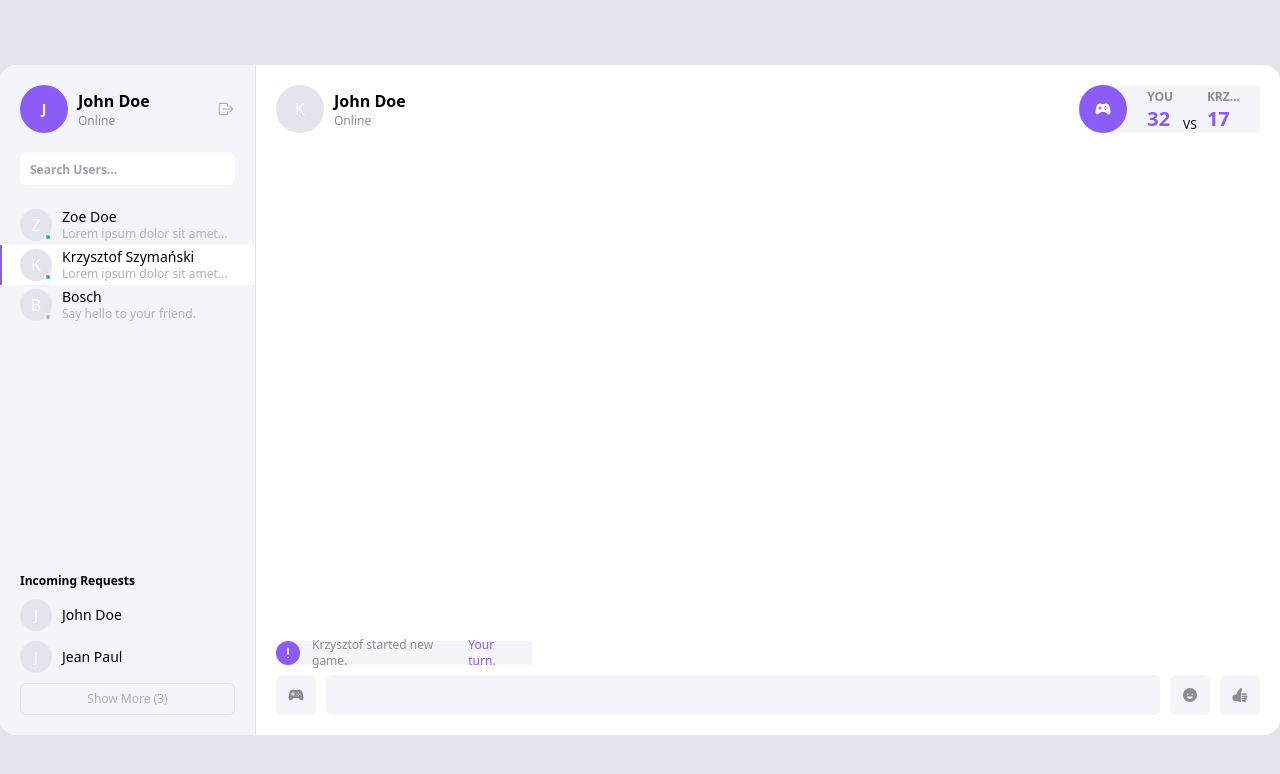
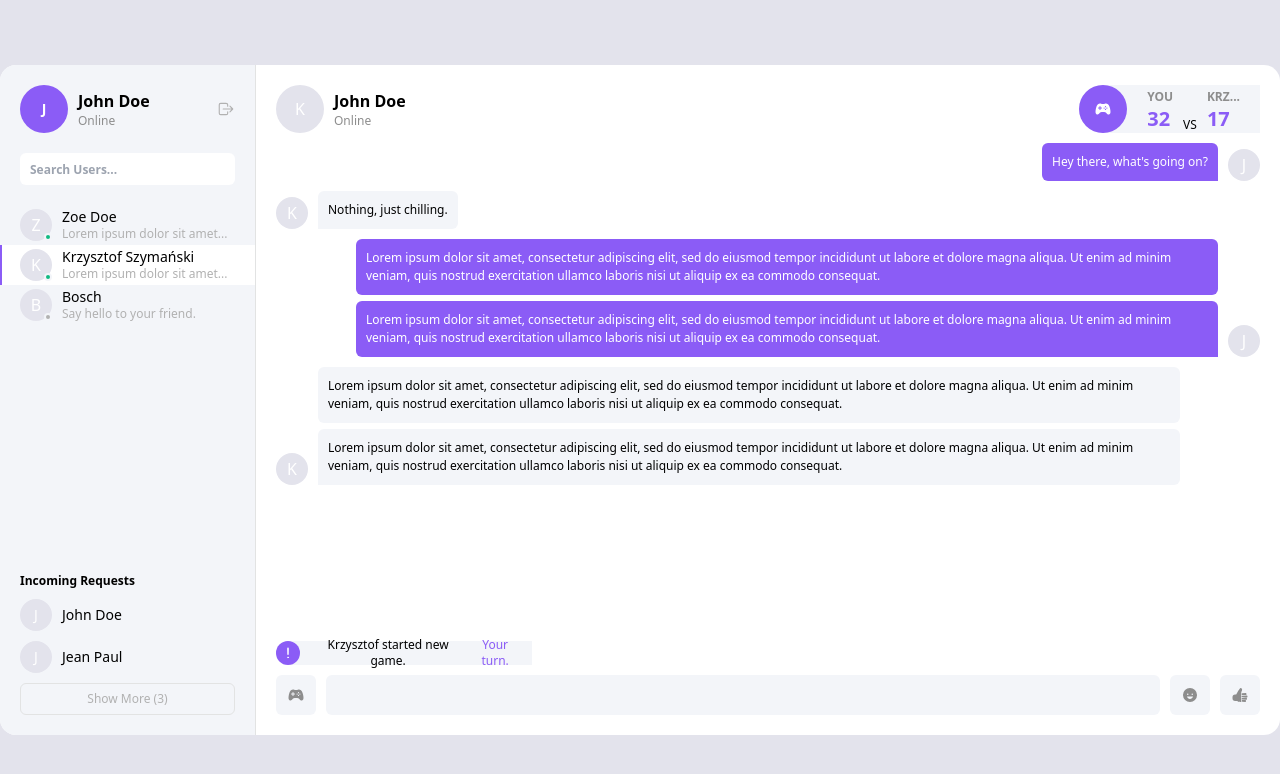
Before and after one commit to bravecode/messanger, a React (Create React App) app in the folder client/: page /client in a window 1280 px wide. Shown: the top 774 px of the page. Built offline with nearby package versions, Linux system fonts and the light colour scheme.

Commit message:
UI & UX Changes - Part 3

```diff
--- a/client/src/_components/emoji/EmojiPicker.tsx
+++ b/client/src/_components/emoji/EmojiPicker.tsx
@@ -12,7 +12,7 @@ const EmojiPicker: React.FC<IEmojiPickerProps> = ({
     onSelect
 }) => {
     const _containerStyles = classNames({
-        'w-48 absolute bottom-full right-0 bg-white shadow-md p-2.5 grid grid-cols-6 rounded-lg': true,
+        'w-48 absolute bottom-full right-0 mb-2.5 bg-white shadow-md p-2.5 grid grid-cols-6 rounded-md': true,
         'hidden': !open,
     });
 
--- a/client/src/views/client/components/Center/Conversation/Conversation.tsx
+++ b/client/src/views/client/components/Center/Conversation/Conversation.tsx
@@ -3,6 +3,7 @@ import { Footer } from './Footer/Footer';
 
 // Components
 import { Header } from './Header/Header';
+import { MessageGroup } from './MessageGroup/MessageGroup';
 
 const Conversation: React.FC = () => {
     return (
@@ -11,7 +12,39 @@ const Conversation: React.FC = () => {
             <Header />
 
             <div className="h-full">
+                <MessageGroup
+                    userName="John Doe"
+                    type="sent"
+                    messages={[
+                        "Hey there, what's going on?"
+                    ]}
+                />
 
+                <MessageGroup
+                    userName="Krzysztof"
+                    type="received"
+                    messages={[
+                        "Nothing, just chilling."
+                    ]}
+                />
+
+                <MessageGroup
+                    userName="John Doe"
+                    type="sent"
+                    messages={[
+                        "Lorem ipsum dolor sit amet, consectetur adipiscing elit, sed do eiusmod tempor incididunt ut labore et dolore magna aliqua. Ut enim ad minim veniam, quis nostrud exercitation ullamco laboris nisi ut aliquip ex ea commodo consequat.",
+                        "Lorem ipsum dolor sit amet, consectetur adipiscing elit, sed do eiusmod tempor incididunt ut labore et dolore magna aliqua. Ut enim ad minim veniam, quis nostrud exercitation ullamco laboris nisi ut aliquip ex ea commodo consequat."
+                    ]}
+                />
+
+                <MessageGroup
+                    userName="Krzysztof"
+                    type="received"
+                    messages={[
+                        "Lorem ipsum dolor sit amet, consectetur adipiscing elit, sed do eiusmod tempor incididunt ut labore et dolore magna aliqua. Ut enim ad minim veniam, quis nostrud exercitation ullamco laboris nisi ut aliquip ex ea commodo consequat.",
+                        "Lorem ipsum dolor sit amet, consectetur adipiscing elit, sed do eiusmod tempor incididunt ut labore et dolore magna aliqua. Ut enim ad minim veniam, quis nostrud exercitation ullamco laboris nisi ut aliquip ex ea commodo consequat."
+                    ]}
+                />
             </div>
 
             <Footer />
--- a/client/src/views/client/components/Center/Conversation/Footer/FooterEmoji.tsx
+++ b/client/src/views/client/components/Center/Conversation/Footer/FooterEmoji.tsx
@@ -1,15 +1,48 @@
-import React from 'react';
+import React, { useState } from 'react';
 import { IoHappy, IoThumbsUp } from 'react-icons/io5';
+import classNames from 'classnames';
+
+// Components
+import { EmojiPicker } from '_components/emoji/EmojiPicker';
 
 const FooterEmoji: React.FC = () => {
+    const [open, setOpen] = useState(false);
+
+    // Handlers
+    const handleEmojiPickerToggle = () => {
+        setOpen((prev) => !prev);
+    }
+
+    const handleEmojiPickerSelect = (value: string) => {
+        setOpen(false);
+
+        console.log(value);
+    }
+
+    const onThumbsUp = () => {
+        console.log(`👍`);
+    }
+
+    // Styles
+    const _pickerButtonStyles = classNames({
+        'h-10 w-10 rounded-md flex items-center justify-center flex-shrink-0 relative hover:bg-purple-500 hover:text-white': true,
+        'text-custom-gray-dark bg-custom-gray-lightest': !open,
+        'bg-purple-500 text-white': open
+    });
+
     return (
         <>
-            <div className="h-10 w-10 rounded-md flex items-center justify-center text-custom-gray-dark bg-custom-gray-lightest flex-shrink-0">
+            <button className={_pickerButtonStyles} onClick={handleEmojiPickerToggle}>
+                <EmojiPicker
+                    open={open}
+                    onSelect={handleEmojiPickerSelect}
+                />
+
                 <IoHappy color="inherit" />
-            </div>
-            <div className="h-10 w-10 rounded-md flex items-center justify-center text-custom-gray-dark bg-custom-gray-lightest flex-shrink-0">
+            </button>
+            <button className="h-10 w-10 rounded-md flex items-center justify-center text-custom-gray-dark bg-custom-gray-lightest flex-shrink-0 hover:bg-purple-500 hover:text-white" onClick={onThumbsUp}>
                 <IoThumbsUp color="inherit" />
-            </div>
+            </button>
         </>
     );
 }
--- a/client/src/views/client/components/Center/Conversation/Footer/FooterGame.tsx
+++ b/client/src/views/client/components/Center/Conversation/Footer/FooterGame.tsx
@@ -1,26 +1,34 @@
-import React from 'react';
-import { IoGameController, IoAlert } from 'react-icons/io5';
+import classNames from 'classnames';
+import React, { useState } from 'react';
+import { IoGameController } from 'react-icons/io5';
+
+// Components
+import { FooterGameAlert } from './FooterGameAlert';
+import { FooterGameMenu } from './FooterGameMenu';
 
 const FooterGame: React.FC = () => {
-    const isAlertVisible = true;
+    const [open, setOpen] = useState(false);
+
+    // Handlers
+    const handleGameMenuToggle = () => {
+        setOpen((prev) => !prev);
+    }
+
+    // Styles
+    const _containerStyles = classNames({
+        'h-10 w-10 rounded-md flex items-center justify-center flex-shrink-0 relative hover:bg-purple-500 hover:text-white': true,
+        'text-custom-gray-dark bg-custom-gray-lightest': !open,
+        'bg-purple-500 text-white': open
+    });
 
     return (
-        <div className="h-10 w-10 rounded-md flex items-center justify-center text-custom-gray-dark bg-custom-gray-lightest flex-shrink-0 relative">
-            {
-                isAlertVisible && (
-                    <div className="absolute bottom-10 left-0 mb-2.5 h-6 w-64">
-                        <div className="h-6 w-6 rounded-full bg-purple-500 text-white flex items-center justify-center absolute left-0 top-0">
-                            <IoAlert size="14px" color="inherit" />
-                        </div>
-                        <div className="bg-custom-gray-lightest h-6 pr-2.5 pl-9 rounded-l-full rounded-r-md text-xs flex items-center">
-                            Krzysztof started new game. <span className="text-purple-500 pl-1">Your turn.</span>
-                        </div>
-                    </div>
-                )
-            }
+        <button className={_containerStyles} onClick={handleGameMenuToggle}>
+            <FooterGameAlert visible />
+
+            <FooterGameMenu open={open} />
 
             <IoGameController color="inherit" />
-        </div>
+        </button>
     );
 }
 
--- /dev/null
+++ b/client/src/views/client/components/Center/Conversation/Footer/FooterGameAlert.tsx
@@ -0,0 +1,27 @@
+import React from 'react';
+import { IoAlert } from 'react-icons/io5';
+
+export interface IFooterGameAlertProps {
+    visible?: boolean;
+}
+
+const FooterGameAlert: React.FC<IFooterGameAlertProps> = ({
+    visible
+}) => {
+    if (!visible) {
+        return null;
+    }
+
+    return (
+        <div className="absolute bottom-10 left-0 mb-2.5 h-6 w-64">
+            <div className="h-6 w-6 rounded-full bg-purple-500 text-white flex items-center justify-center absolute left-0 top-0">
+                <IoAlert size="14px" color="inherit" />
+            </div>
+            <div className="bg-custom-gray-lightest h-6 pr-2.5 pl-9 rounded-l-full rounded-r-md text-xs flex items-center text-black">
+                Krzysztof started new game. <span className="text-purple-500 pl-1">Your turn.</span>
+            </div>
+        </div>
+    );
+}
+
+export { FooterGameAlert }
--- /dev/null
+++ b/client/src/views/client/components/Center/Conversation/Footer/FooterGameMenu.tsx
@@ -0,0 +1,52 @@
+import React from 'react';
+import { Emoji } from '_components/emoji/Emoji';
+import { FooterGameMenuItem } from './FooterGameMenuItem';
+
+export interface IFooterGameMenuProps {
+    open?: boolean;
+}
+
+const FooterGameMenu: React.FC<IFooterGameMenuProps> = ({
+    open
+}) => {
+    if (!open) {
+        return null;
+    }
+
+    // Handlers
+    const handleGameMenuItemSelect = (value: string) => {
+        console.log(value);
+    }
+
+    return (
+        <div className="w-auto absolute bottom-full left-0 mb-2.5 bg-white shadow-md p-2.5 rounded-md text-black">
+
+            <div className="text-sm font-semibold pb-2.5">
+                Make your choice
+            </div>
+
+            <div className="flex gap-2.5">
+                <FooterGameMenuItem
+                    symbol="👊"
+                    label="Rock"
+                    onSelect={handleGameMenuItemSelect}
+                />
+
+                <FooterGameMenuItem
+                    symbol="✋"
+                    label="Paper"
+                    onSelect={handleGameMenuItemSelect}
+                />
+
+                <FooterGameMenuItem
+                    symbol="✌️"
+                    label="Scissors"
+                    onSelect={handleGameMenuItemSelect}
+                />
+            </div>
+
+        </div>
+    );
+}
+
+export { FooterGameMenu }
--- /dev/null
+++ b/client/src/views/client/components/Center/Conversation/MessageGroup/Message.tsx
@@ -0,0 +1,33 @@
+import React from 'react';
+import classNames from 'classnames';
+
+import { TMessageGroupType } from './MessageGroup';
+
+export interface IMessageProps {
+    value: string;
+    type: TMessageGroupType;
+    last?: boolean;
+}
+
+const Message: React.FC<IMessageProps> = ({
+    value,
+    type,
+    last
+}) => {
+    const _containerStyles = classNames({
+        'p-2.5 leading-normal text-xs rounded-t-md': true,
+        'bg-custom-gray-lightest text-black ': type === 'received',
+        'rounded-br-md': type === 'received' && last,
+        'bg-purple-500 text-white ': type === 'sent',
+        'rounded-bl-md': type === 'sent' && last,
+        'rounded-md': !last
+    });
+
+    return (
+        <div className={_containerStyles}>
+            { value }
+        </div>
+    );
+}
+
+export { Message }
--- /dev/null
+++ b/client/src/views/client/components/Center/Conversation/MessageGroup/MessageGroup.tsx
@@ -0,0 +1,50 @@
+import classNames from 'classnames';
+import React from 'react';
+import { Message } from './Message';
+
+export interface IMessageGroupProps {
+    userName: string;
+    messages: string[];
+    type: TMessageGroupType;
+}
+
+export type TMessageGroupType = 'received' | 'sent';
+
+const MessageGroup: React.FC<IMessageGroupProps> = ({
+    userName,
+    messages,
+    type
+}) => {
+    const _containerStyles = classNames({
+        'flex items-end gap-2.5 my-2.5': true,
+        'flex-row-reverse': type === 'sent'
+    });
+
+    const _groupStyles = classNames({
+        'grid gap-1.5': true,
+        'pr-20': type === 'received',
+        'pl-20': type === 'sent'
+    })
+
+    return (
+        <div className={_containerStyles}>
+            <div className="flex items-center justify-center h-8 w-8 rounded-full text-white bg-custom-backgorund flex-shrink-0">
+                { userName[0] }
+            </div>
+            <div className={_groupStyles}>
+                {
+                    messages.map((message, i) =>
+                        <Message
+                            key={i}
+                            value={message}
+                            type={type}
+                            last={i === messages.length - 1}
+                        />
+                    )
+                }
+            </div>
+        </div>
+    );
+};
+
+export { MessageGroup }
```
Also changed, not shown: client/src/views/client/components/Center/Conversation/Footer/FooterGameMenuItem.tsx (added, +29 -0 lines).
